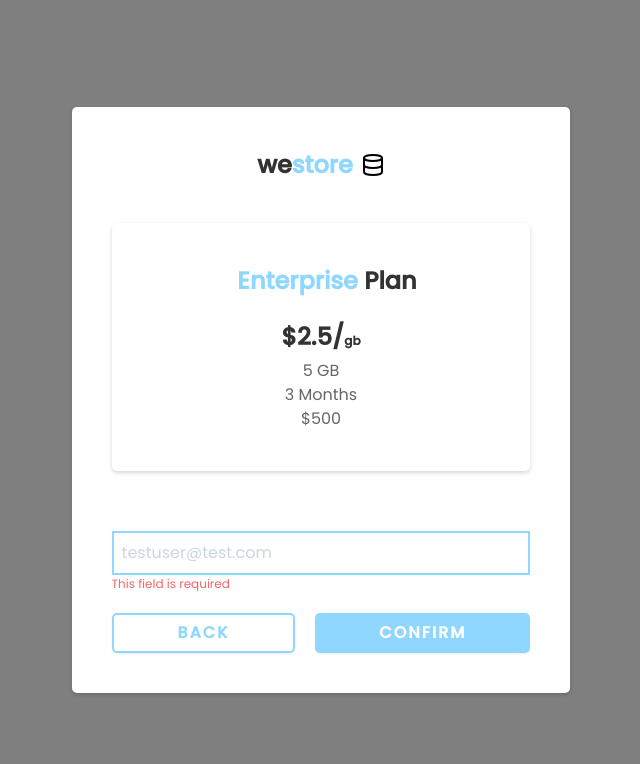
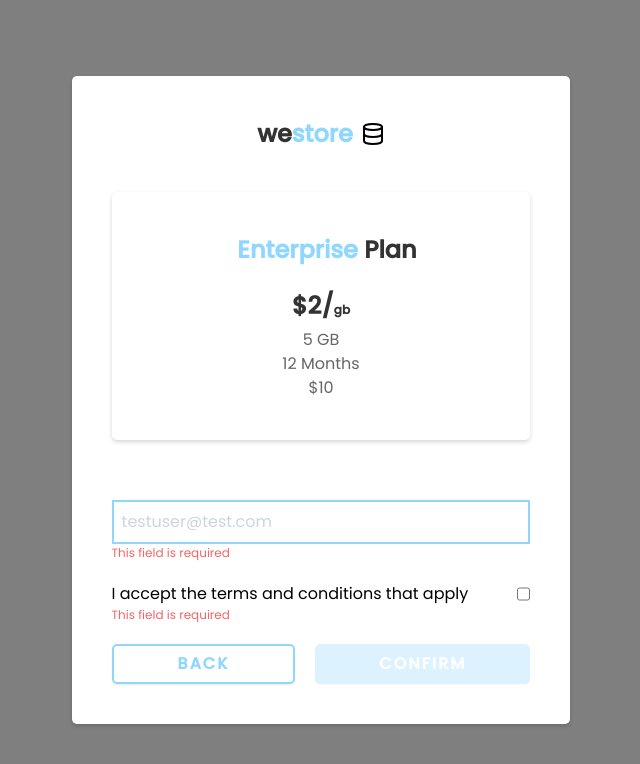
Before and after one commit to Laurell876/westore, a React (Create React App) app: page / in a window 1280 px wide. Shown: the top 764 px of the page, without its empty margins (319-959 px from the left). Built offline with nearby package versions, Linux system fonts and the light colour scheme; no server answers.

Commit message:
upgrade noded

```diff
--- a/package.json
+++ b/package.json
@@ -50,5 +50,5 @@
     ]
   },
   "devDependencies": {},
-  "engines": {"node": "12.x","npm": "6.x" }
+  "engines": {"node": "14.x","npm": "6.x" }
 }
--- a/src/modules/subscription/components/SubscriptionCard.tsx
+++ b/src/modules/subscription/components/SubscriptionCard.tsx
@@ -25,6 +25,7 @@
 
     // STEP THREE
     const [email, setEmail] = useState<string>("");
+    const [acceptTerms, setAcceptTerms] = useState<boolean>(false);
 
     // STEP ONE FUNCTIONS
     useEffect(() => {
@@ -65,6 +66,13 @@
     const updateEmail = (event: React.ChangeEvent<HTMLInputElement>) => {
         setEmail(event.target.value);
     }
+    const updateAcceptTerms= (accept: boolean) => {
+        setAcceptTerms(accept);
+    }
+
+    const confirmPlan = () => {
+        const endpoint = "https://httpbin.org/post";
+    }
 
     return (
         <div className="backdrop">
@@ -97,6 +105,8 @@
                     cloudSize={cloudSize}
                     setEmail={updateEmail}
                     email={email}
+                    updateAcceptTerms={updateAcceptTerms}
+                    acceptTerms={acceptTerms}
                      />}
             </div>
         </div>
--- a/src/modules/subscription/components/steps/StepOne.tsx
+++ b/src/modules/subscription/components/steps/StepOne.tsx
@@ -30,6 +30,7 @@
     const handleChange = () => {
         setUpFront(upfrontRef.current!.checked)
     }
+
 
     return (
         <div>
--- a/src/modules/subscription/components/steps/StepThree.tsx
+++ b/src/modules/subscription/components/steps/StepThree.tsx
@@ -1,4 +1,4 @@
-import React from "react"
+import React, { useRef } from "react"
 import { CloudSize, SubscriptionPlan } from "../../types";
 import CardHeader from "../CardHeader";
 var validator = require("email-validator");
@@ -8,11 +8,18 @@
     activePlan: SubscriptionPlan,
     cloudSize: CloudSize,
     setEmail: (event: React.ChangeEvent<HTMLInputElement>) => void;
-    email: string
-
+    email: string;
+    updateAcceptTerms: (accept: boolean) => void;
+    acceptTerms: boolean;
 }
 
-const StepThree: React.FC<Props> = ({ setStep, cloudSize, activePlan, setEmail, email }) => {
+const StepThree: React.FC<Props> = ({ setStep, cloudSize, activePlan, setEmail, email, updateAcceptTerms, acceptTerms }) => {
+    const termsRef = useRef<HTMLInputElement>(null);
+
+    const handleChange = () => {
+        updateAcceptTerms(termsRef.current!.checked)
+    }
+
     return (
         <div>
             <CardHeader />
@@ -23,19 +30,30 @@
                     </span>
                     Plan
                 </h3>
-                <h3 className="card-title">$2.5/<span className="text-xs">gb</span></h3>
+                <h3 className="card-title">${activePlan.price_usd_per_gb}/<span className="text-xs">gb</span></h3>
                 <h3 className="card-subtitle">{cloudSize.value} GB</h3>
-                <h3 className="card-subtitle">3 Months</h3>
-                <h3 className="card-subtitle">$500</h3>
+                <h3 className="card-subtitle">{activePlan.duration_months} Months</h3>
+                <h3 className="card-subtitle">${activePlan.price_usd_per_gb * cloudSize.value}</h3>
             </div>
             <div className="my-5">
                 <input value={email} onChange={setEmail} className="input-field mt-5 w-full" type="text" placeholder="testuser@test.com" />
                 {email === "" ? <p className="text-xs text-red-500">This field is required</p> : null}
                 {!validator.validate(email) && email !== "" ? <p className="text-xs text-red-500">Please enter a valid email</p> : null}
             </div>
+
+            <div className="my-5">
+                <div className="flex justify-between">
+                    <p>I accept the terms and conditions that apply</p>
+                    <input ref={termsRef} type="checkbox" defaultChecked={acceptTerms} onChange={handleChange} />
+                </div>
+                {!acceptTerms ? <p className="text-xs text-red-500">This field is required</p> : null}
+            </div>
             <div className="flex justify-between">
                 <button className="btn btn-primary-outline px-16 mr-5" onClick={() => setStep(2)}>Back</button>
-                <button className="btn btn-primary px-16" onClick={() => setStep(3)} >Confirm</button>
+                <button className="btn btn-primary px-16" onClick={() => setStep(3)} disabled={
+                    !acceptTerms
+                    || email === ""
+                }>Confirm</button>
             </div>
         </div>
     )
```
